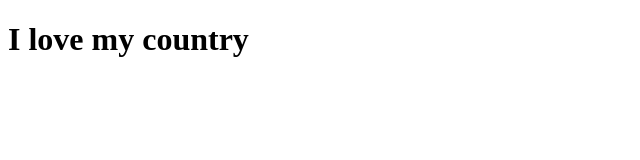
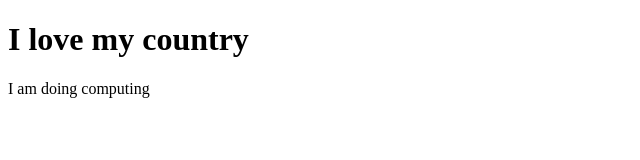
Before and after one commit to sazzadhossain3000/my-first-website, a plain HTML site: page index.html in a window 1280 px wide. Shown: the whole page, without its empty margins (0-640 px from the left). Drawn offline with Linux system fonts and the light colour scheme.

Commit message:
all are save

```diff
--- a/index.html
+++ b/index.html
@@ -7,5 +7,6 @@
 </head>
 <body>
     <h1>I love my country</h1>
+    <p>I am doing computing</p>
 </body>
 </html>
```
